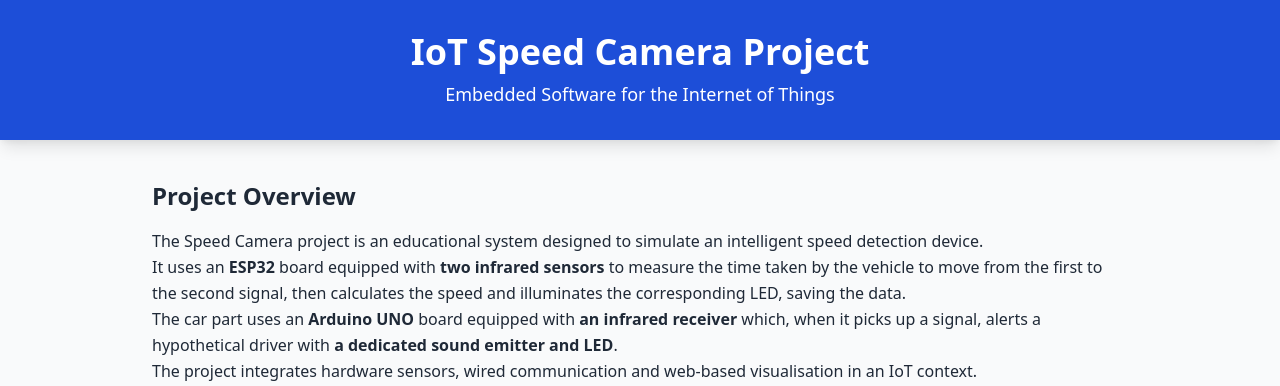
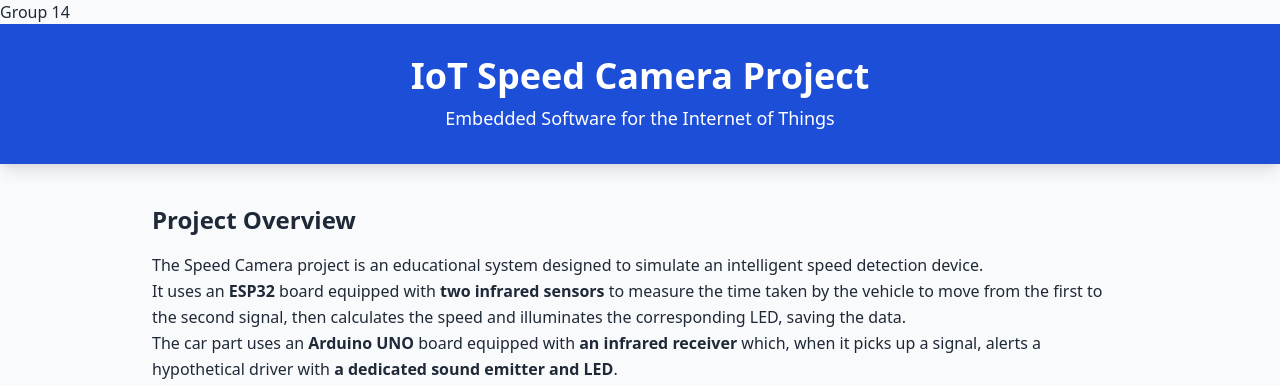
Before and after one commit to AndreaDeCao/IoT_project, a plain HTML site: page docs/index.html in a window 1280 px wide. Shown: the top 386 px of the page. Drawn offline with nearby package versions, Linux system fonts and the light colour scheme.

Commit message:
add author info

```diff
--- a/docs/index.html
+++ b/docs/index.html
@@ -1,6 +1,7 @@
 <!DOCTYPE html>
 <html lang="en">
 <head>
+  <author>Group 14</author>
   <meta charset="UTF-8" />
   <meta name="viewport" content="width=device-width, initial-scale=1.0" />
   <title>IoT Speed Camera Project</title>
@@ -64,7 +65,7 @@
     </div>
   </section>
 
-  <!-- Caratteristiche -->
+  <!-- Caratteristiche  -->
   <section class="bg-gray-100 py-12 mt-12">
     <div class="max-w-5xl mx-auto px-6">
       <h2 class="text-2xl font-semibold mb-6 text-center">Key Features</h2>
```
